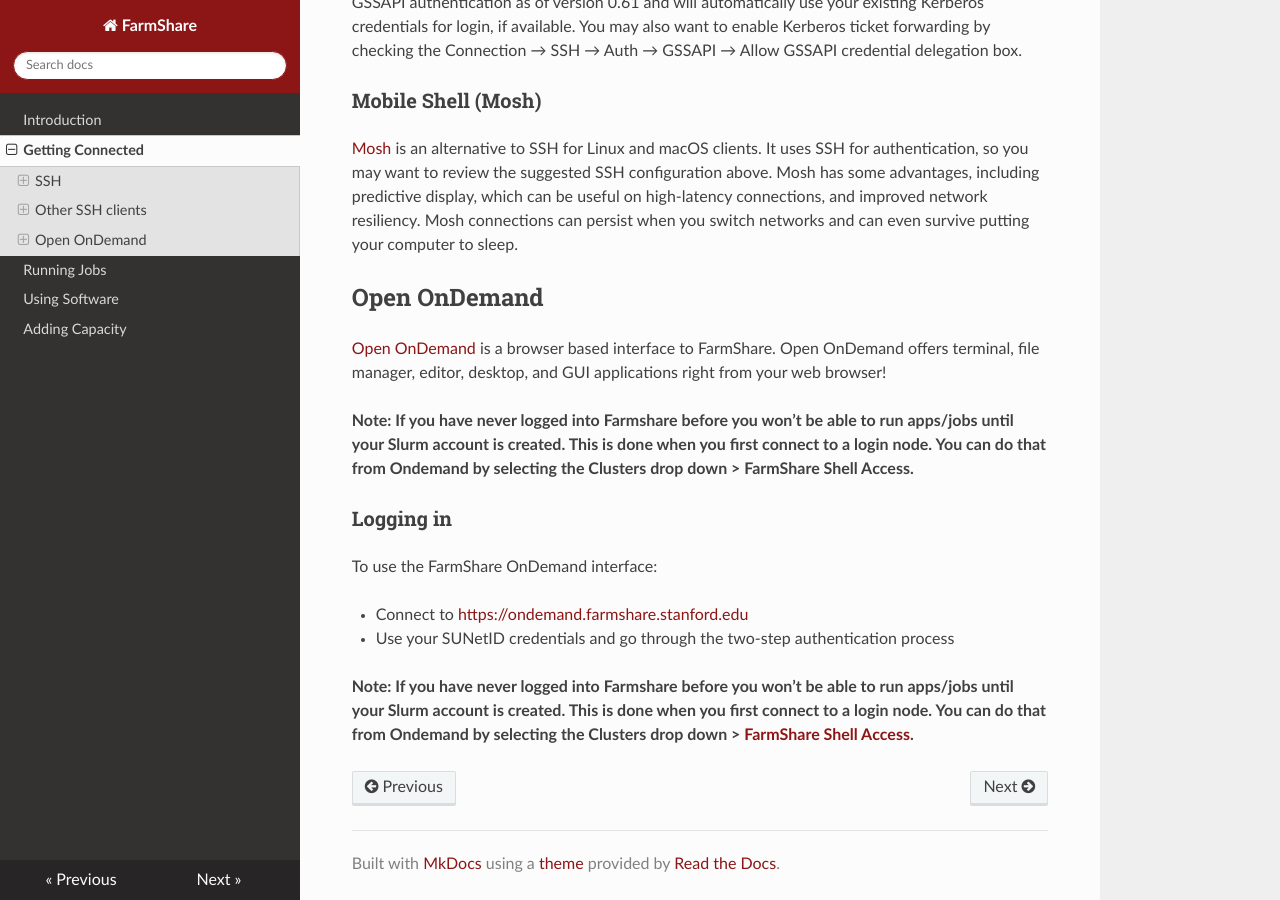
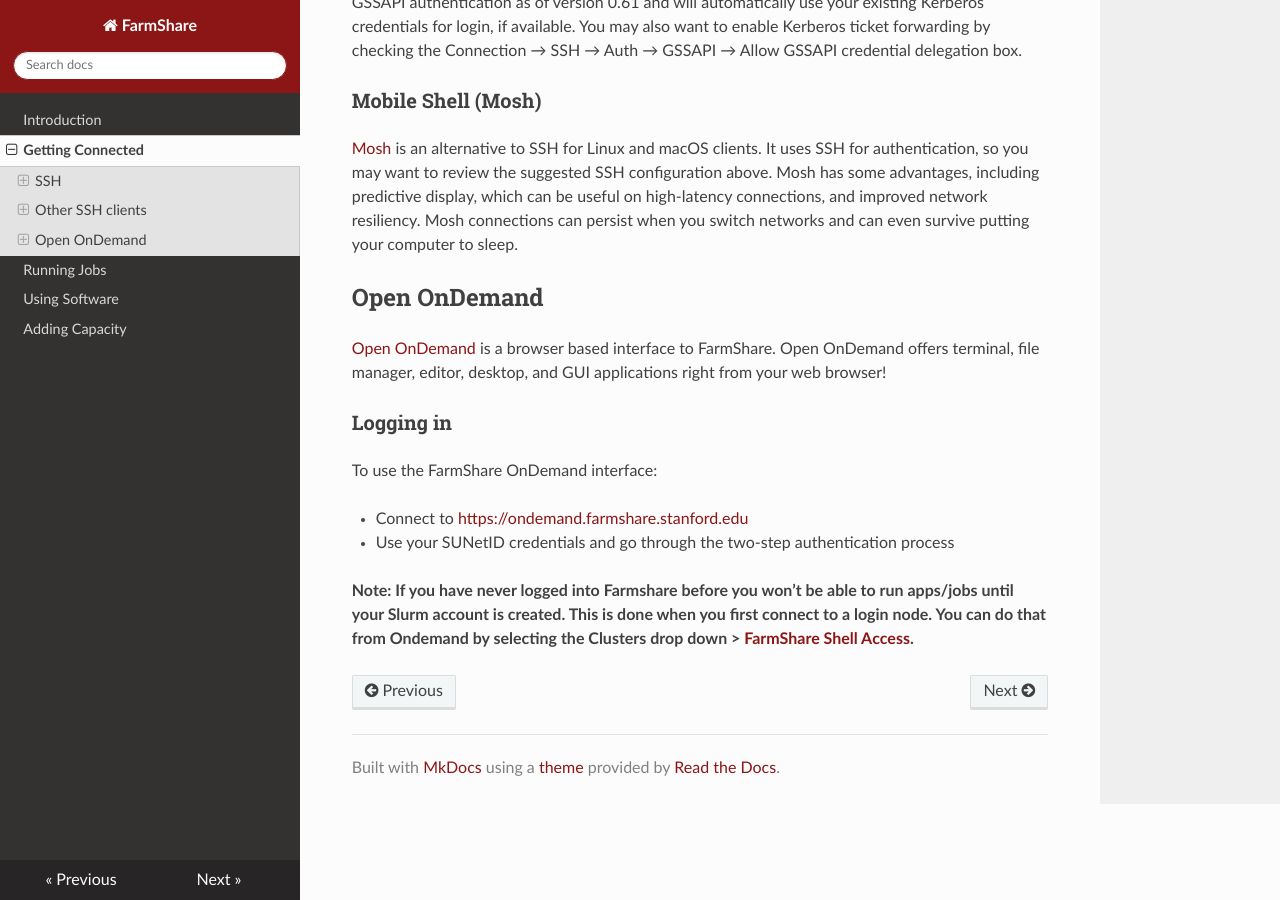
Before and after one commit to stanford-rc/farmshare-docs, an MkDocs documentation site: the page built from docs/connecting.md, in a window 1280 px wide and 900 px high, scrolled down 1631 px. Built offline with MkDocs 1.6.1, drawn with Linux system fonts in a browser that asks for light colours; nearby versions of some CDN libraries.

Commit message:
removed ood note

```diff
--- a/docs/connecting.md
+++ b/docs/connecting.md
@@ -75,8 +75,6 @@
 
 [Open OnDemand](https://openondemand.org/) is a browser based interface to FarmShare. Open OnDemand offers terminal, file manager, editor, desktop, and GUI applications right from your web browser!
 
-**Note: If you have never logged into Farmshare before you won't be able to run apps/jobs until your Slurm account is created. This is done when you first connect to a login node. You can do that from Ondemand by selecting the Clusters drop down > FarmShare Shell Access.**
-
 ### Logging in
 
 To use the FarmShare OnDemand interface:
```
